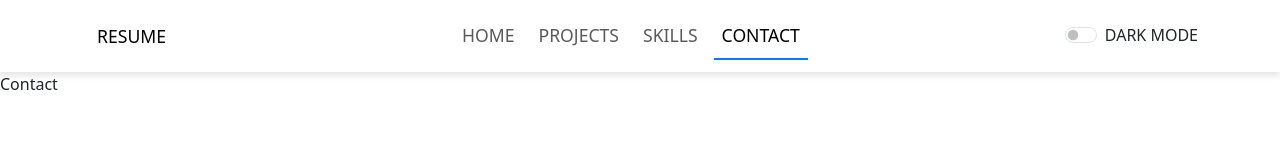
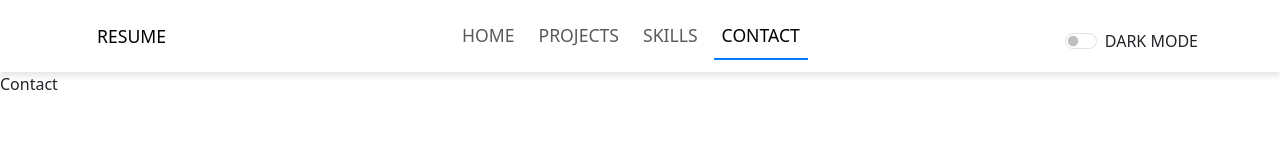
Before and after one commit to KhetrabasiReddy/my-portfolio, a React (Create React App) app: page /#/contact in a window 1280 px wide. Shown: the top 160 px of the page. Built offline with nearby package versions, Linux system fonts and the light colour scheme.

Commit message:
package file updated now it's working

```diff
--- a/src/App.css
+++ b/src/App.css
@@ -33,6 +33,7 @@
 
   /* Customize the theme switcher */
   .theme-switch {
+    margin-top: .7rem !important;
     display: flex;
     align-items: center;
     justify-content: center;
```
